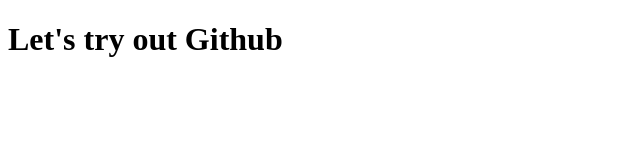
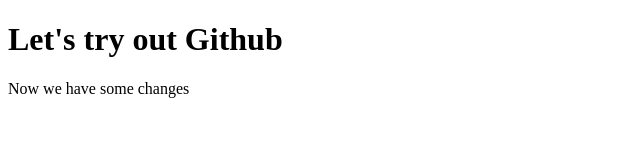
Before and after one commit to Nguyen-Trong-Nhan/example, a plain HTML site: page index.html in a window 1280 px wide. Shown: the whole page, without its empty margins (0-640 px from the left). Drawn offline with Linux system fonts and the light colour scheme.

Commit message:
added a new paragraph

```diff
--- a/index.html
+++ b/index.html
@@ -6,5 +6,6 @@
     </head>
     <body>
         <h1>Let's try out Github</h1>
+        <p>Now we have some changes</p>
     </body>
 </html>
```
